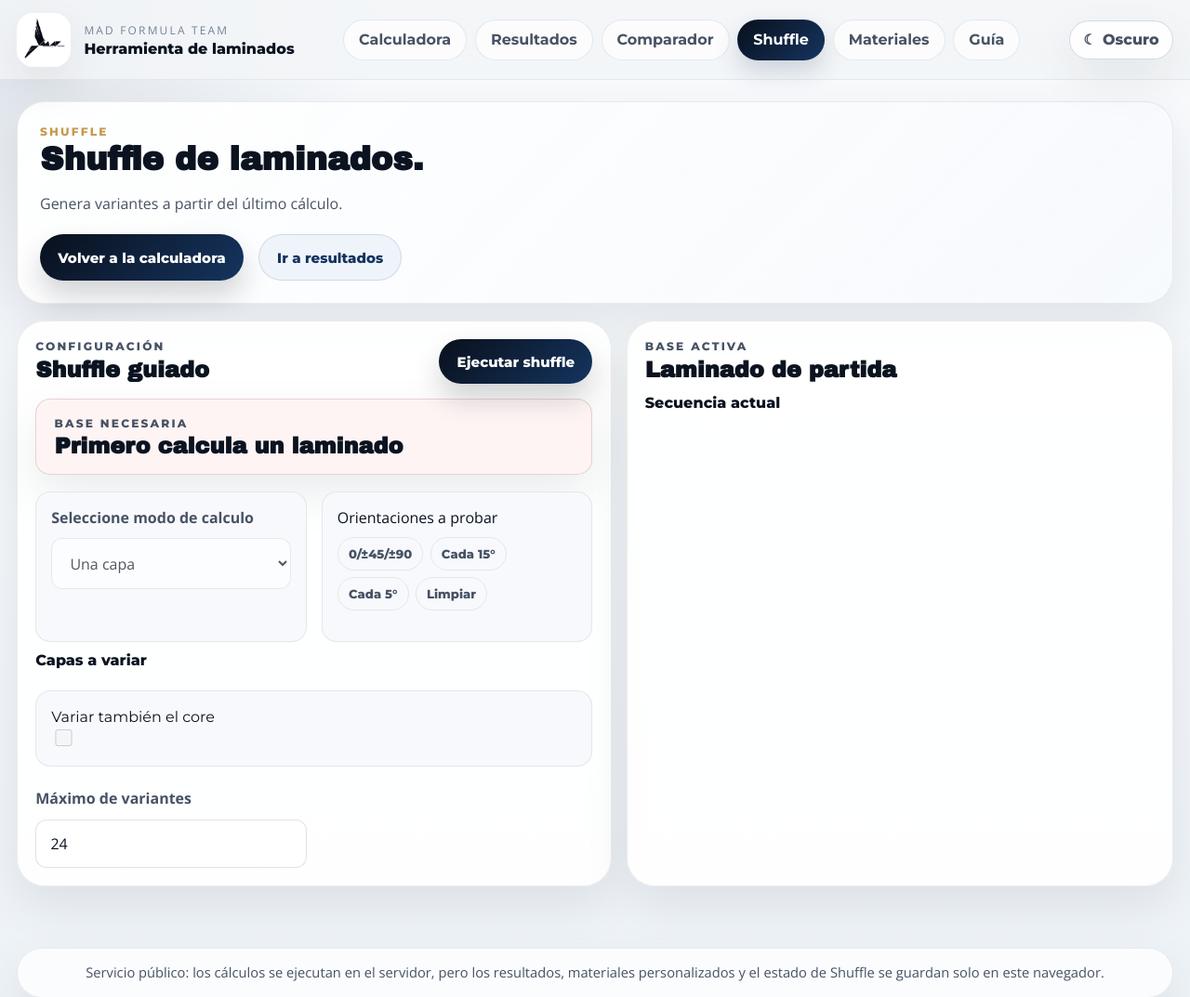
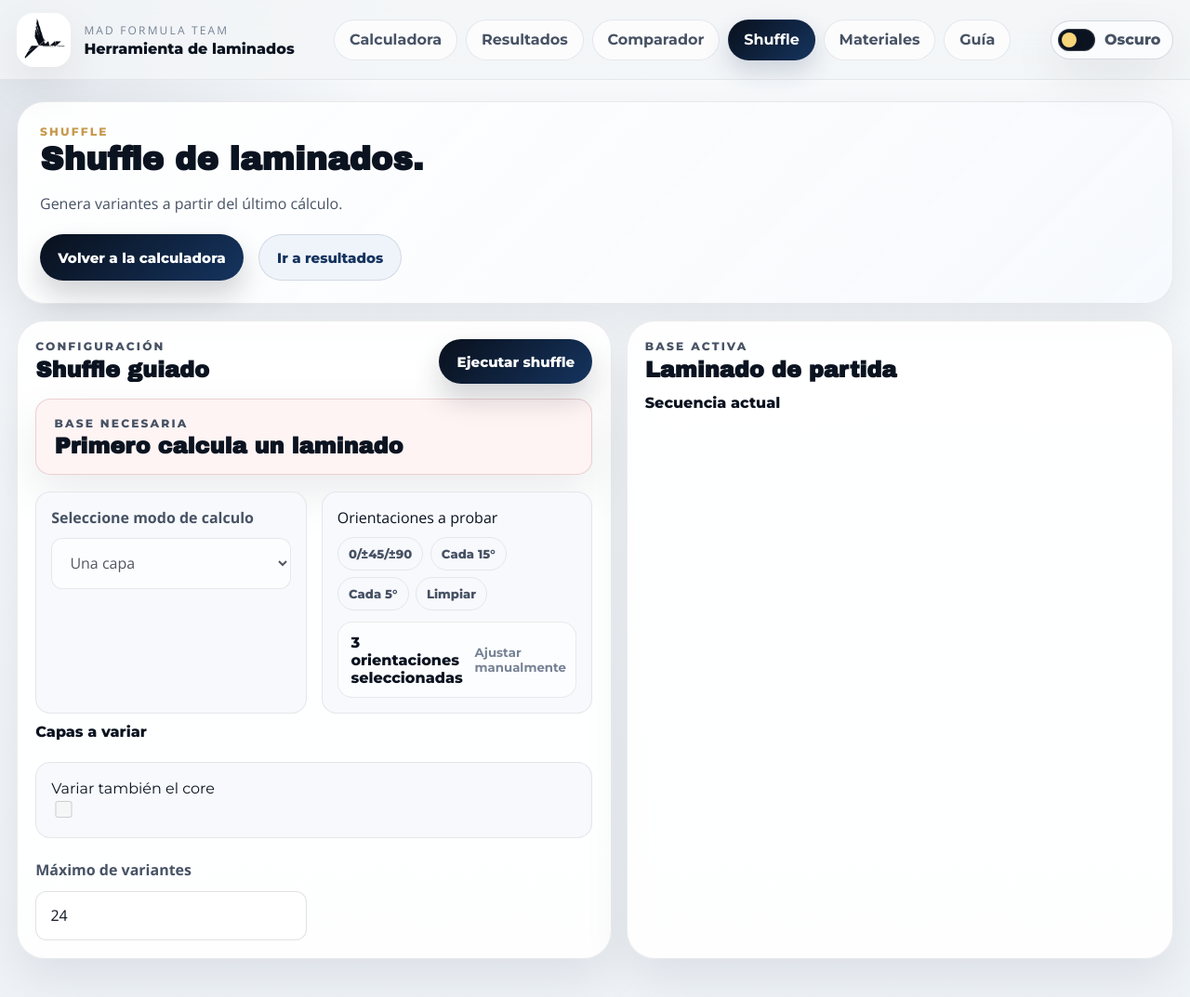
Before and after one commit to gonzalezreciogpt-a11y/laminate-theory-tool, a FastAPI app: page /shuffle in a window 1280 px wide. Shown: the top 1073 px of the page at 93% size. Run offline with FastAPI, Linux system fonts and the light colour scheme; some libraries are stand-ins or nearby versions.

Commit message:
Polish dark mode results grouping and shuffle controls

```diff
--- a/app/services/results_export.py
+++ b/app/services/results_export.py
@@ -318,7 +318,6 @@ def _write_summary_sheet(workbook: Workbook, entries: list[ExportHistoryEntryMod
             12: 22,
         },
     )
-    worksheet.freeze_panes = f"A{start_row + 1}"
     worksheet.row_dimensions[start_row].height = 26
 
     if ordered_entries:
@@ -550,7 +549,6 @@ def _write_group_sheet(workbook: Workbook, layer_count: int, entries: list[Expor
             14: 22,
         },
     )
-    worksheet.freeze_panes = f"A{start_row + 1}"
     worksheet.row_dimensions[start_row].height = 26
 
 
@@ -630,7 +628,6 @@ def _write_metadata_sheet(workbook: Workbook, entries: list[ExportHistoryEntryMo
             16: 46,
         },
     )
-    worksheet.freeze_panes = "A7"
 
 
 def build_results_export_workbook(entries: list[ExportHistoryEntryModel]) -> bytes:
--- a/app/web/static/styles.css
+++ b/app/web/static/styles.css
@@ -228,12 +228,12 @@ summary {
   display: inline-flex;
   align-items: center;
   justify-content: center;
-  gap: 0.45rem;
+  gap: 0.6rem;
   min-height: 42px;
-  padding: 0.62rem 0.9rem;
+  padding: 0.42rem 0.78rem 0.42rem 0.48rem;
   border: 1px solid var(--border-strong);
   border-radius: 999px;
-  background: var(--surface);
+  background: rgba(255, 255, 255, 0.72);
   color: var(--ink-soft);
   box-shadow: var(--shadow-soft);
   cursor: pointer;
@@ -246,15 +246,35 @@ summary {
   color: var(--accent-strong);
 }
 
-.theme-toggle-icon,
 .theme-toggle-text {
   font-family: var(--font-heading);
   font-weight: 800;
 }
 
-.theme-toggle-icon {
-  font-size: 0.95rem;
-  line-height: 1;
+.theme-toggle-track {
+  position: relative;
+  width: 40px;
+  height: 24px;
+  border-radius: 999px;
+  background: #0b1320;
+  box-shadow: inset 0 0 0 1px rgba(255, 255, 255, 0.18);
+}
+
+.theme-toggle-thumb {
+  position: absolute;
+  top: 4px;
+  left: 4px;
+  width: 16px;
+  height: 16px;
+  border-radius: 999px;
+  background: #f7d57a;
+  box-shadow: 0 2px 6px rgba(8, 17, 31, 0.22);
+  transition: transform 180ms ease, background 180ms ease;
+}
+
+:root[data-theme="dark"] .theme-toggle-thumb {
+  transform: translateX(16px);
+  background: #edf4ff;
 }
 
 .page-hero,
@@ -1496,6 +1516,37 @@ select:focus {
   padding: 0.15rem 0.2rem 0.15rem 0;
 }
 
+.shuffle-angle-details {
+  border: 1px solid var(--border);
+  border-radius: var(--radius-md);
+  background: rgba(255, 255, 255, 0.62);
+  overflow: hidden;
+}
+
+.shuffle-angle-details summary {
+  display: flex;
+  align-items: center;
+  justify-content: space-between;
+  gap: 0.8rem;
+  padding: 0.72rem 0.85rem;
+  cursor: pointer;
+}
+
+.shuffle-angle-details summary span {
+  color: var(--ink);
+  font-weight: 800;
+}
+
+.shuffle-angle-details summary small {
+  color: var(--ink-muted);
+  font-weight: 700;
+}
+
+.shuffle-angle-details .shuffle-angle-grid {
+  max-height: 145px;
+  padding: 0 0.85rem 0.85rem;
+}
+
 .shuffle-angle-chip {
   margin: 0;
   padding: 0.42rem 0.55rem;
--- a/app/web/templates/base.html
+++ b/app/web/templates/base.html
@@ -7,6 +7,15 @@
     <link rel="preconnect" href="https://fonts.googleapis.com">
     <link rel="preconnect" href="https://fonts.gstatic.com" crossorigin>
     <link href="https://fonts.googleapis.com/css2?family=Archivo+Black&family=Montserrat:wght@400;500;600;700;800&family=Open+Sans:wght@400;600;700&display=swap" rel="stylesheet">
+    <script>
+      (() => {
+        try {
+          document.documentElement.dataset.theme = localStorage.getItem("laminate_tool_theme_v1") === "dark" ? "dark" : "light";
+        } catch {
+          document.documentElement.dataset.theme = "light";
+        }
+      })();
+    </script>
     <link rel="stylesheet" href="/static/styles.css">
   </head>
   <body>
@@ -27,8 +36,10 @@
           <a href="/materials-library" class="top-nav-link{% if request.url.path == '/materials-library' %} is-active{% endif %}">Materiales</a>
           <a href="/tutorial" class="top-nav-link{% if request.url.path == '/tutorial' %} is-active{% endif %}">Guía</a>
         </nav>
-        <button type="button" class="theme-toggle" id="theme-toggle" aria-pressed="false">
-          <span class="theme-toggle-icon" aria-hidden="true">☾</span>
+        <button type="button" class="theme-toggle" id="theme-toggle" aria-pressed="false" aria-label="Cambiar modo oscuro">
+          <span class="theme-toggle-track" aria-hidden="true">
+            <span class="theme-toggle-thumb"></span>
+          </span>
           <span class="theme-toggle-text">Oscuro</span>
         </button>
       </div>
@@ -52,7 +63,6 @@
           root.dataset.theme = nextTheme;
           if (button) {
             button.setAttribute("aria-pressed", String(nextTheme === "dark"));
-            button.querySelector(".theme-toggle-icon").textContent = nextTheme === "dark" ? "☀" : "☾";
             button.querySelector(".theme-toggle-text").textContent = nextTheme === "dark" ? "Claro" : "Oscuro";
           }
         };
--- a/app/web/templates/sweeps.html
+++ b/app/web/templates/sweeps.html
@@ -46,11 +46,17 @@
             <span>Orientaciones a probar</span>
             <div class="shuffle-preset-row">
               <button type="button" class="ghost-button shuffle-angle-preset" data-angle-preset="classic">0/&plusmn;45/&plusmn;90</button>
-              <button type="button" class="ghost-button shuffle-angle-preset" data-angle-preset="15">Cada 15°</button>
-              <button type="button" class="ghost-button shuffle-angle-preset" data-angle-preset="all">Cada 5°</button>
+              <button type="button" class="ghost-button shuffle-angle-preset" data-angle-preset="15">Cada 15&deg;</button>
+              <button type="button" class="ghost-button shuffle-angle-preset" data-angle-preset="all">Cada 5&deg;</button>
               <button type="button" class="ghost-button shuffle-angle-preset" data-angle-preset="clear">Limpiar</button>
             </div>
-            <div class="sweep-core-options shuffle-angle-grid" id="shuffle-angle-checklist"></div>
+            <details class="shuffle-angle-details">
+              <summary>
+                <span id="shuffle-angle-summary">3 orientaciones seleccionadas</span>
+                <small>Ajustar manualmente</small>
+              </summary>
+              <div class="sweep-core-options shuffle-angle-grid" id="shuffle-angle-checklist"></div>
+            </details>
           </div>
         </div>
 
@@ -161,6 +167,7 @@
   const shuffleMissingBase = document.getElementById("shuffle-missing-base");
   const shuffleForm = document.getElementById("shuffle-form");
   const shuffleMode = document.getElementById("shuffle-mode");
+  const shuffleAngleSummary = document.getElementById("shuffle-angle-summary");
   const shuffleAngleChecklist = document.getElementById("shuffle-angle-checklist");
   const shuffleEnableCores = document.getElementById("shuffle-enable-cores");
   const shuffleCoreOptions = document.getElementById("shuffle-core-options");
@@ -297,6 +304,7 @@
         </label>
       `)
       .join("");
+    updateAngleSelectionSummary();
   };
 
   const parseAngles = () =>
@@ -305,6 +313,17 @@
         .map((checkbox) => Number(checkbox.value))
         .filter((item) => Number.isFinite(item) && SHUFFLE_ANGLES.includes(item))
     )].sort((left, right) => left - right);
+
+  const updateAngleSelectionSummary = () => {
+    const selected = parseAngles();
+    if (!selected.length) {
+      shuffleAngleSummary.textContent = "Sin orientaciones seleccionadas";
+      return;
+    }
+    const preview = selected.slice(0, 4).map((angle) => formatAngleLabel(angle)).join(", ");
+    const suffix = selected.length > 4 ? ` +${selected.length - 4}` : "";
+    shuffleAngleSummary.textContent = `${selected.length} orientaciones: ${preview}${suffix}`;
+  };
 
   const applyAnglePreset = (preset) => {
     const selected = new Set();
@@ -319,6 +338,7 @@
     shuffleAngleChecklist.querySelectorAll(".shuffle-angle-checkbox").forEach((checkbox) => {
       checkbox.checked = selected.has(Number(checkbox.value));
     });
+    updateAngleSelectionSummary();
     persistShuffleState();
   };
 
@@ -464,6 +484,7 @@
     shuffleAngleChecklist.querySelectorAll(".shuffle-angle-checkbox").forEach((checkbox) => {
       checkbox.checked = selectedAngles.size ? selectedAngles.has(checkbox.value) : true;
     });
+    updateAngleSelectionSummary();
 
     const selectedLayerRefs = controls.layer_refs?.length
       ? controls.layer_refs.map((value) => String(value))
@@ -921,7 +942,10 @@
   document.querySelectorAll(".shuffle-angle-preset").forEach((button) => {
     button.addEventListener("click", () => applyAnglePreset(button.dataset.anglePreset));
   });
-  shuffleAngleChecklist.addEventListener("change", persistShuffleState);
+  shuffleAngleChecklist.addEventListener("change", () => {
+    updateAngleSelectionSummary();
+    persistShuffleState();
+  });
   shuffleCoreOptions.addEventListener("change", persistShuffleState);
   shuffleLayerChecklist.addEventListener("change", persistShuffleState);
   shuffleMode.addEventListener("change", persistShuffleState);
```
Also changed, not shown: other parts of app/web/static/styles.css (+62 -0 lines), app/web/templates/results.html (+58 -24 lines), tests/test_web.py (+3 -0 lines).
